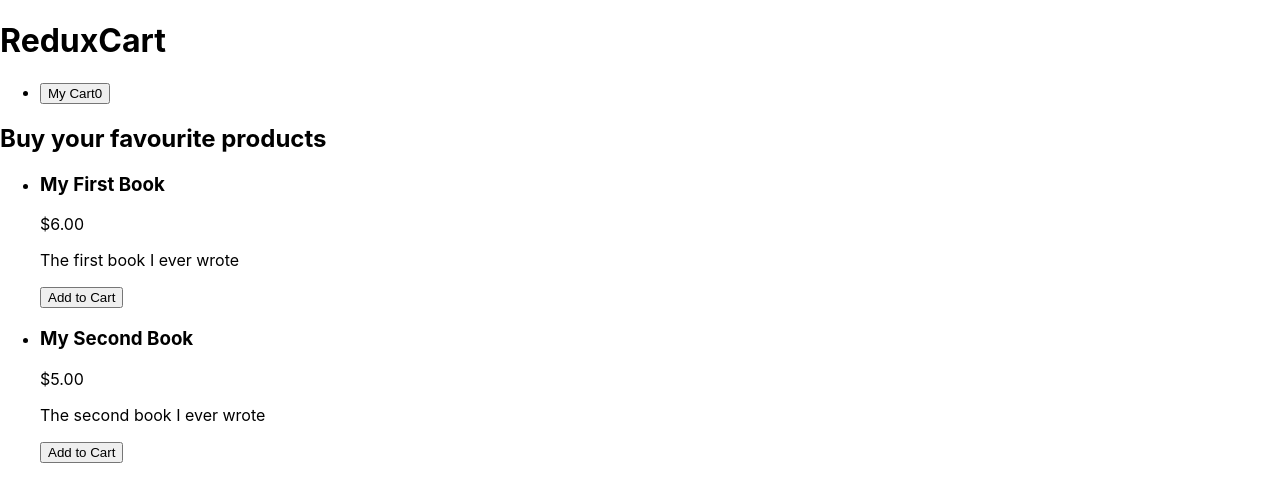
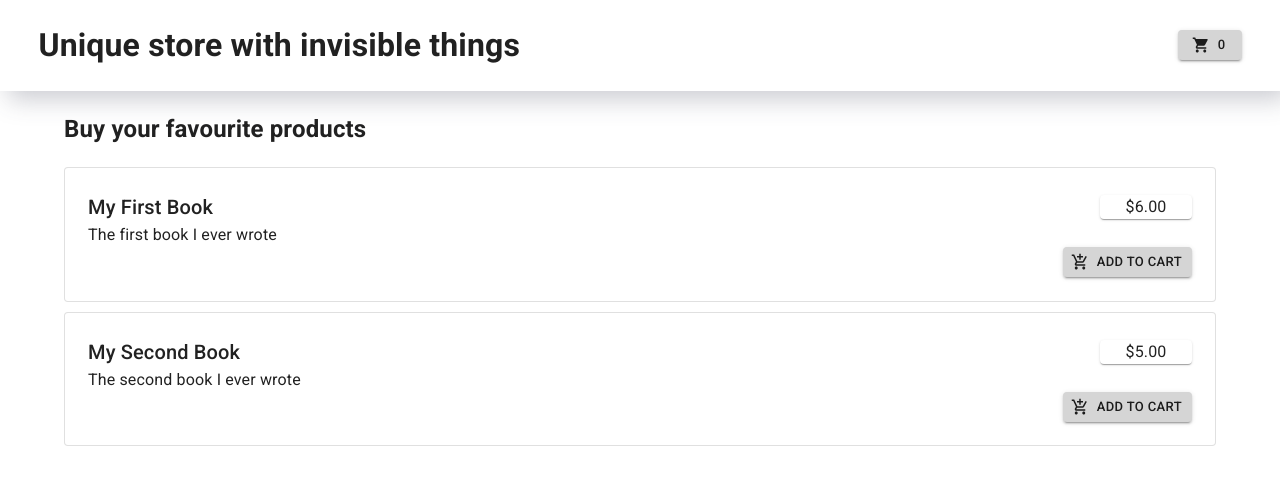
Before and after one commit to OlaFornal/Cart_Redux, a React (Create React App) app: page / in a window 1280 px wide. Shown: the top 502 px of the page. Built offline with nearby package versions, Linux system fonts and the light colour scheme.

Commit message:
adding style with material-ui

```diff
--- a/src/App.css
+++ /dev/null
@@ -1,38 +0,0 @@
-.App {
-  text-align: center;
-}
-
-.App-logo {
-  height: 40vmin;
-  pointer-events: none;
-}
-
-@media (prefers-reduced-motion: no-preference) {
-  .App-logo {
-    animation: App-logo-spin infinite 20s linear;
-  }
-}
-
-.App-header {
-  background-color: #282c34;
-  min-height: 100vh;
-  display: flex;
-  flex-direction: column;
-  align-items: center;
-  justify-content: center;
-  font-size: calc(10px + 2vmin);
-  color: white;
-}
-
-.App-link {
-  color: #61dafb;
-}
-
-@keyframes App-logo-spin {
-  from {
-    transform: rotate(0deg);
-  }
-  to {
-    transform: rotate(360deg);
-  }
-}
--- a/src/App.js
+++ b/src/App.js
@@ -1,17 +1,18 @@
-import "./App.css";
 import Cart from "./components/Cart/Cart";
-import Layout from "./components/Layout/Layout";
 import MainHeader from "./components/Layout/MainHeader";
 import Products from "./components/Shop/Products";
 import { useSelector } from "react-redux";
+import { Container } from "@mui/material";
 
 function App() {
   const showCart = useSelector((state) => state.ui.cartIsVisible);
   return (
     <>
       <MainHeader />
-      {showCart && <Cart />}
-      <Products />
+      <Container fixed>
+        {showCart && <Cart />}
+        <Products />
+      </Container>
     </>
   );
 }
--- a/src/components/Cart/Cart.js
+++ b/src/components/Cart/Cart.js
@@ -1,13 +1,20 @@
 import React from "react";
 import CartItem from "./CartItem";
 import { useSelector } from "react-redux";
+import { Card } from "@mui/material";
+import { styled } from "@mui/material/styles";
+
+const StyledCard = styled(Card)`
+  padding: 2%;
+  background: #cfcfcf;
+`;
 
 const Cart = (props) => {
   const cartItems = useSelector((state) => state.cart.items);
   return (
-    <div>
+    <StyledCard sx={{ m: 2 }}>
       <h2>Your Shopping Cart</h2>
-      <ul>
+
       {cartItems.map((item) => (
         <CartItem
           key={item.id}
@@ -20,8 +27,7 @@ const Cart = (props) => {
           }}
         />
       ))}
-      </ul>
-    </div>
+    </StyledCard>
   );
 };
 
--- a/src/components/Cart/CartButton.js
+++ b/src/components/Cart/CartButton.js
@@ -1,6 +1,8 @@
 import React from "react";
 import { useDispatch, useSelector } from "react-redux";
 import { uiActions } from "../../store/ui-slice";
+import { Button } from "@mui/material";
+import ShoppingCartIcon from "@mui/icons-material/ShoppingCart";
 
 function CartButton(props) {
   const dispatch = useDispatch();
@@ -10,10 +12,16 @@ function CartButton(props) {
     dispatch(uiActions.toggle());
   };
   return (
-    <button onClick={toggleCartHandler}>
-      <span>My Cart</span>
-      <span>{cartQuantity}</span>
-    </button>
+    <Button
+      startIcon={<ShoppingCartIcon />}
+      style={{ maxHeight: "30px" }}
+      variant="contained"
+      size="small"
+      color="primary"
+      onClick={toggleCartHandler}
+    >
+      <span> {cartQuantity}</span>
+    </Button>
   );
 }
 
--- a/src/components/Cart/CartItem.js
+++ b/src/components/Cart/CartItem.js
@@ -1,6 +1,8 @@
 import React from "react";
 import { useDispatch } from "react-redux";
 import { cartActions } from "../../store/cart-slice";
+import { Card, Grid, Typography } from "@mui/material";
+import { styled } from "@mui/material/styles";
 
 const CartItem = (props) => {
   const { title, quantity, total, price, id } = props.item;
@@ -20,14 +22,20 @@ const CartItem = (props) => {
     );
   };
 
+  const StyledCard = styled(Card)`
+    padding: 2%;
+    background: #ededed;
+    margin-bottom: 10px;
+  `;
+
   return (
-    <li>
-      <header>
-        <h3>{title}</h3>
+    <StyledCard>
+      <Grid container>
+        <Typography variant="h6">{title}</Typography>
         <div>
           ${total.toFixed(2)} <span>(${price.toFixed(2)}/item)</span>
         </div>
-      </header>
+
         <div>
           <div>
             x <span>{quantity} </span>
@@ -37,7 +45,8 @@ const CartItem = (props) => {
           <button onClick={removeItemHandler}>-</button>
           <button onClick={addItemHandler}>+</button>
         </div>
-    </li>
+      </Grid>
+    </StyledCard>
   );
 };
 
--- a/src/components/Layout/MainHeader.js
+++ b/src/components/Layout/MainHeader.js
@@ -1,18 +1,29 @@
 import React from "react";
 import CartButton from "../Cart/CartButton";
+import { Grid } from "@mui/material";
+import { styled } from "@mui/material/styles";
+
+const CustomizedGrid = styled(Grid)`
+  display: flex;
+  justify-content: end;
+  align-items: center;
+`;
+
+const Header = styled(Grid)`
+  box-shadow: 8px 8px 24px 0px rgba(66, 68, 90, 0.28);
+  padding: 0 3%;
+`;
 
 function MainHeader(props) {
   return (
-    <header>
-      <h1>ReduxCart</h1>
-      <nav>
-        <ul>
-          <li>
-            <CartButton />
-          </li>
-        </ul>
-      </nav>
-    </header>
+    <Header container>
+      <Grid item xs={11}>
+        <h1>Unique store with invisible things</h1>
+      </Grid>
+      <CustomizedGrid item xs={1}>
+        <CartButton />
+      </CustomizedGrid>
+    </Header>
   );
 }
 
--- a/src/components/Shop/ProductItem.js
+++ b/src/components/Shop/ProductItem.js
@@ -1,6 +1,9 @@
 import React from "react";
 import { useDispatch } from "react-redux";
 import { cartActions } from "../../store/cart-slice";
+import { Card, Grid, Button, Typography } from "@mui/material";
+import AddShoppingCartIcon from "@mui/icons-material/AddShoppingCart";
+import { styled } from "@mui/material/styles";
 
 const ProductItem = (props) => {
   const { title, price, description, id } = props;
@@ -16,19 +19,50 @@ const ProductItem = (props) => {
     );
   };
 
+  const StyledCard = styled(Card)`
+    padding: 2%;
+  `;
+
+  const StyledGrid = styled(Grid)`
+    display: flex;
+    justify-content: center;
+    align-items: center;
+  `;
+
+  const ButtonGrid = styled(Grid)`
+    display: flex;
+    justify-content: flex-end;
+  `;
+
+  const PriceCard = styled(Card)`
+    display: flex;
+    justify-content: center;
+  `;
   return (
-    <li>
-      <div>
-        <header>
-          <h3>{title}</h3>
-          <div>${price.toFixed(2)}</div>
-        </header>
-        <p>{description}</p>
-        <div>
-          <button onClick={addToCartHandler}>Add to Cart</button>
-        </div>
-      </div>
-    </li>
+    <StyledCard variant="outlined" style={{ margin: "0 0 10px 0" }}>
+      <StyledGrid container>
+        <Grid item xs={11}>
+          <Typography variant="h6">{title}</Typography>
+        </Grid>
+        <Grid item xs={1}>
+          <PriceCard>${price.toFixed(2)}</PriceCard>
+        </Grid>
+        <Grid item xs={12}>
+          <Typography>{description}</Typography>
+        </Grid>
+        <ButtonGrid item xs={12}>
+          <Button
+            startIcon={<AddShoppingCartIcon />}
+            variant="contained"
+            size="small"
+            color="primary"
+            onClick={addToCartHandler}
+          >
+            Add to Cart
+          </Button>
+        </ButtonGrid>
+      </StyledGrid>
+    </StyledCard>
   );
 };
 
--- a/src/components/Shop/Products.js
+++ b/src/components/Shop/Products.js
@@ -20,7 +20,6 @@ const Products = () => {
   return (
     <section>
       <h2>Buy your favourite products</h2>
-      <ul>
       {DUMMY_PRODUCTS.map((product) => (
         <ProductItem
           key={product.id}
@@ -30,7 +29,6 @@ const Products = () => {
           description={product.description}
         />
       ))}
-      </ul>
     </section>
   );
 };
--- a/src/index.css
+++ /dev/null
@@ -1,13 +0,0 @@
-body {
-  margin: 0;
-  font-family: -apple-system, BlinkMacSystemFont, 'Segoe UI', 'Roboto', 'Oxygen',
-    'Ubuntu', 'Cantarell', 'Fira Sans', 'Droid Sans', 'Helvetica Neue',
-    sans-serif;
-  -webkit-font-smoothing: antialiased;
-  -moz-osx-font-smoothing: grayscale;
-}
-
-code {
-  font-family: source-code-pro, Menlo, Monaco, Consolas, 'Courier New',
-    monospace;
-}
--- a/src/index.js
+++ b/src/index.js
@@ -1,15 +1,21 @@
 import React from "react";
 import ReactDOM from "react-dom/client";
-import "./index.css";
 import App from "./App";
 import { Provider } from "react-redux";
 import store from "./store/index";
+import CssBaseline from "@mui/material/CssBaseline";
+import { ThemeProvider } from "@mui/material";
+import theme from "./theme/theme";
+import "typeface-roboto";
 
 const root = ReactDOM.createRoot(document.getElementById("root"));
 root.render(
   <React.StrictMode>
-    <Provider store={store}>
-      <App />
-    </Provider>
+    <ThemeProvider theme={theme}>
+      <CssBaseline />
+      <Provider store={store}>
+        <App />
+      </Provider>
+    </ThemeProvider>
   </React.StrictMode>
 );
--- /dev/null
+++ b/src/theme/theme.js
@@ -0,0 +1,18 @@
+import { red } from "@mui/material/colors";
+import { createTheme } from "@mui/material/styles";
+
+const theme = createTheme({
+  palette: {
+    primary: {
+      main: "#d5d5d5",
+    },
+    secondary: {
+      main: "#19857b",
+    },
+    error: {
+      main: red.A400,
+    },
+  },
+});
+
+export default theme;
```
Also changed, not shown: package.json (+7 -0 lines), 1 other file (tests, documents, lock files or other folders). Lines whose indentation alone changed are shown as unchanged.
